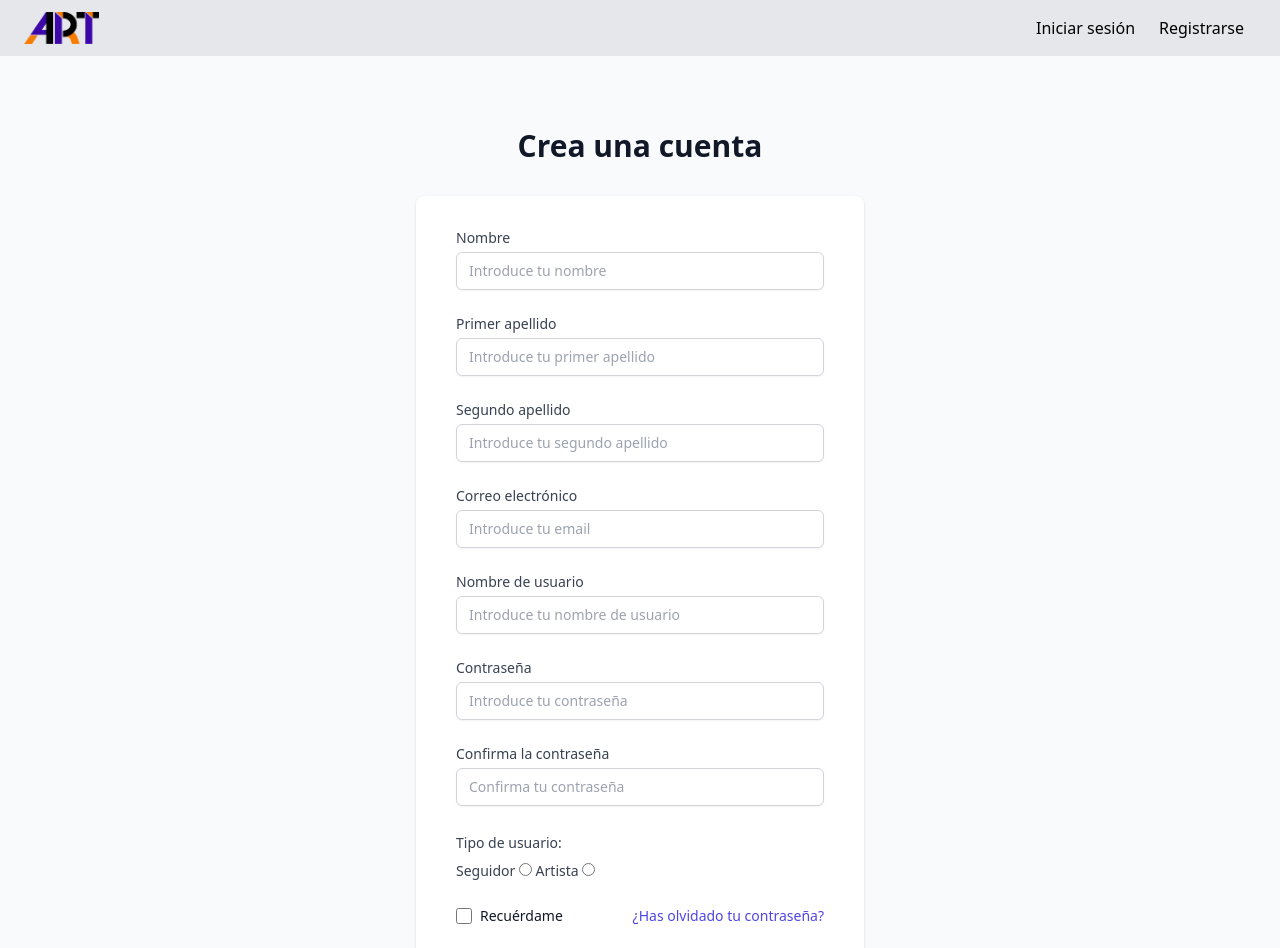
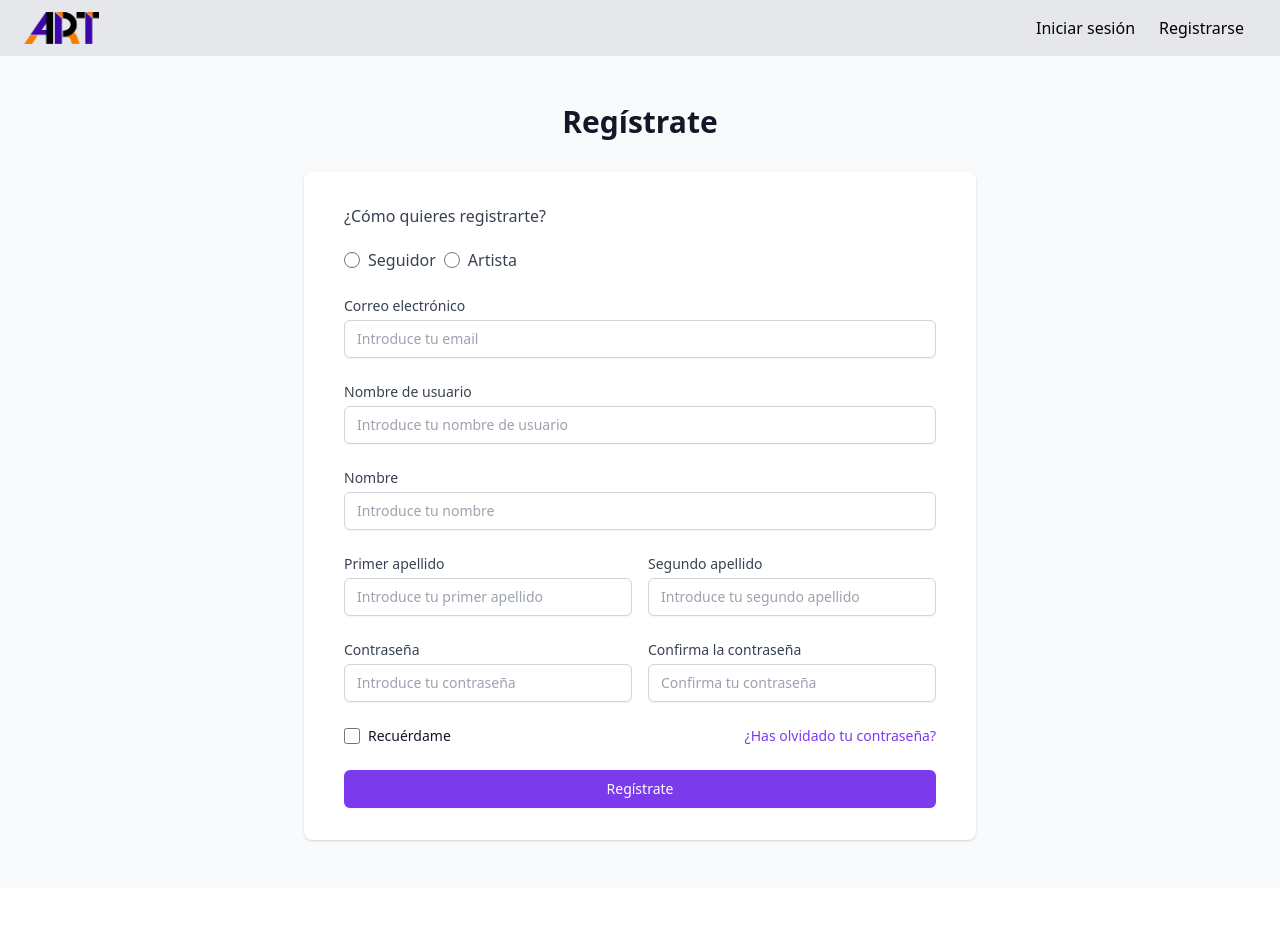
Before and after one commit to nuriadev/Artist4All, an Angular app in the folder artist4all_angular/: page /register in a window 1280 px wide. Shown: the top 948 px of the page. After the commit the page ends 888 px from the top, so only its background shows below. Built offline with nearby package versions, Linux system fonts and the light colour scheme.

Commit message:
better style for sign in & sign up

```diff
--- a/artist4all_angular/src/app/app.component.html
+++ b/artist4all_angular/src/app/app.component.html
@@ -8,10 +8,10 @@
 
     <ul class="flex items-center">
         <li>
-            <a routerLink="/login" class="p-3">Iniciar sesión</a>
+            <a routerLink="/login" class="p-3 hover:text-purple-600">Iniciar sesión</a>
         </li>
         <li>
-            <a routerLink="/register" class="p-3">Registrarse</a>
+            <a routerLink="/register" class="p-3 hover:text-purple-600">Registrarse</a>
         </li>
     </ul>
   </nav>
--- a/artist4all_angular/src/app/login/login.component.html
+++ b/artist4all_angular/src/app/login/login.component.html
@@ -1,8 +1,8 @@
-<div class="min-h-screen bg-gray-50 flex flex-col justify-center py-12 sm:px-6 lg:px-8">
+<div class="min-h-screen bg-gray-50 flex flex-col py-12 sm:px-6 lg:px-8">
     <div class="sm:mx-auto sm:w-full sm:max-w-md">
-      <!--<img class="mx-auto h-12 w-auto" src="https://tailwindui.com/img/logos/workflow-mark-indigo-600.svg" alt="Workflow">-->
-      <h2 class="mt-6 text-center text-3xl font-extrabold text-gray-900">
-        Entra a tu cuenta
+      <!--<img class="mx-auto h-12 w-auto" src="https://tailwindui.com/img/logos/workflow-mark-purple-600.svg" alt="Workflow">-->
+      <h2 class="text-center text-3xl font-extrabold text-gray-900">
+        Inicia sesión
       </h2>
     </div>
 
@@ -14,7 +14,7 @@
               Correo electrónico
             </label>
             <div class="mt-1">
-              <input #inputEmail="ngModel" [(ngModel)]="email" placeholder="Introduce tu email" id="email" name="email" type="email" autocomplete="email" required class="appearance-none block w-full px-3 py-2 border border-gray-300 rounded-md shadow-sm placeholder-gray-400 focus:outline-none focus:ring-indigo-500 focus:border-indigo-500 sm:text-sm">
+              <input #inputEmail="ngModel" [(ngModel)]="email" placeholder="Introduce tu email" id="email" name="email" type="email" autocomplete="email" required class="appearance-none block w-full px-3 py-2 border border-gray-300 rounded-md shadow-sm placeholder-gray-400 focus:outline-none focus:ring-purple-500 focus:border-purple-500 sm:text-sm">
             </div>
           </div>
 
@@ -23,27 +23,27 @@
               Contraseña
             </label>
             <div class="mt-1">
-              <input #inputPassword="ngModel" [(ngModel)]="password" placeholder="Introduce tu contraseña" id="password" name="password" type="password" autocomplete="current-password" required class="appearance-none block w-full px-3 py-2 border border-gray-300 rounded-md shadow-sm placeholder-gray-400 focus:outline-none focus:ring-indigo-500 focus:border-indigo-500 sm:text-sm">
+              <input #inputPassword="ngModel" [(ngModel)]="password" placeholder="Introduce tu contraseña" id="password" name="password" type="password" autocomplete="current-password" required class="appearance-none block w-full px-3 py-2 border border-gray-300 rounded-md shadow-sm placeholder-gray-400 focus:outline-none focus:ring-purple-500 focus:border-purple-500 sm:text-sm">
             </div>
           </div>
 
           <div class="flex items-center justify-between">
             <div class="flex items-center">
-              <input id="remember_me" name="remember_me" type="checkbox" class="h-4 w-4 text-indigo-600 focus:ring-indigo-500 border-gray-300 rounded">
+              <input id="remember_me" name="remember_me" type="checkbox" class="h-4 w-4 text-purple-600 focus:ring-purple-500 border-gray-300 rounded">
               <label for="remember_me" class="ml-2 block text-sm text-gray-900">
                 Recuérdame
               </label>
             </div>
 
             <div class="text-sm">
-              <a href="#" class="font-medium text-indigo-600 hover:text-indigo-500">
+              <a href="#" class="font-medium text-purple-600 hover:text-purple-500">
                 ¿Has olvidado tu contraseña?
               </a>
             </div>
           </div>
 
           <div>
-            <button type="submit" class="w-full flex justify-center py-2 px-4 border border-transparent rounded-md shadow-sm text-sm font-medium text-white bg-indigo-600 hover:bg-indigo-700 focus:outline-none focus:ring-2 focus:ring-offset-2 focus:ring-indigo-500">
+            <button type="submit" class="w-full flex justify-center py-2 px-4 border border-transparent rounded-md shadow-sm text-sm font-medium text-white bg-purple-600 hover:bg-purple-700 focus:outline-none focus:ring-2 focus:ring-offset-2 focus:ring-purple-500">
               Entra
             </button>
           </div>
--- a/artist4all_angular/src/app/register/register.component.html
+++ b/artist4all_angular/src/app/register/register.component.html
@@ -1,28 +1,74 @@
-<div class="min-h-screen bg-gray-50 flex flex-col justify-center py-12 sm:px-6 lg:px-8">
+<div class="min-h-screen bg-gray-50 flex flex-col py-12 sm:px-6 lg:px-8">
   <div class="sm:mx-auto sm:w-full sm:max-w-md">
     <!--<img class="mx-auto h-14 w-auto" src="../assets/img/logo.png" alt="Workflow">-->
-      <h2 class="mt-6 text-center text-3xl font-extrabold text-gray-900">
-        Crea una cuenta
+    <h2 class="text-center text-3xl font-extrabold text-gray-900">
+      Regístrate
     </h2>
   </div>
 
-    <div class="mt-8 sm:mx-auto sm:w-full sm:max-w-md">
+  <div class="mt-8 sm:mx-auto sm:w-full sm:max-w-2xl">
     <div class="bg-white py-8 px-4 shadow sm:rounded-lg sm:px-10">
-        <form #formRegister="ngForm" class="space-y-6"  method="POST" (ngSubmit)="register(); formRegister.reset()">
+      <form #formRegister="ngForm" class="space-y-6" method="POST" (ngSubmit)="register(); formRegister.reset()">
+        <div class="text-center md:text-left">
+          <label for="typeUser" class="text-base font-medium text-gray-700">
+            ¿Cómo quieres registrarte?
+          </label>
+          <div class="mt-1">
+            <div class="flex items-center justify-center md:justify-start mt-5 mb-2">
+              <input #inputTypeUser="ngModel" [(ngModel)]="type_user"
+                class="focus:ring-purple-500 h-4 w-4  text-purple-600 border-gray-300" id="type_follower"
+                name="type_user" type="radio" value="0" autocomplete="family-name" required>
+              <label for="typeFollower" class="ml-2 mr-2 text-base font-medium text-gray-700">
+                Seguidor
+              </label>
+              <input #inputTypeUser="ngModel" [(ngModel)]="type_user" id="type_artist"
+                class="focus:ring-purple-500 h-4 w-4 text-purple-600 border-gray-300" name="type_user" type="radio"
+                value="1" autocomplete="family-name" required>
+              <label for="typeArtist" class="ml-2 text-base font-medium text-gray-700">
+                Artista
+              </label>
+            </div>
+          </div>
+        </div>
+        <div>
+          <label for="email" class="block text-sm font-medium text-gray-700">
+            Correo electrónico
+          </label>
+          <div class="mt-1">
+            <input #inputEmail="ngModel" [(ngModel)]="email" placeholder="Introduce tu email" id="email" name="email"
+              type="email" autocomplete="email" required
+              class="appearance-none block w-full px-3 py-2 border border-gray-300 rounded-md shadow-sm placeholder-gray-400 focus:outline-none focus:ring-purple-500 focus:border-purple-500 sm:text-sm">
+          </div>
+        </div>
+        <div>
+          <label for="username" class="block text-sm font-medium text-gray-700">
+            Nombre de usuario
+          </label>
+          <div class="mt-1">
+            <input #inputUsername="ngModel" [(ngModel)]="username" placeholder="Introduce tu nombre de usuario"
+              id="username" name="username" type="text" autocomplete="family-name" required
+              class="appearance-none block w-full px-3 py-2 border border-gray-300 rounded-md shadow-sm placeholder-gray-400 focus:outline-none focus:ring-purple-500 focus:border-purple-500 sm:text-sm">
+          </div>
+        </div>
         <div>
           <label for="name" class="block text-sm font-medium text-gray-700">
             Nombre
           </label>
           <div class="mt-1">
-              <input #inputName="ngModel" [(ngModel)]="name" placeholder="Introduce tu nombre" id="name" name="name" type="text" autocomplete="name" required class="appearance-none block w-full px-3 py-2 border border-gray-300 rounded-md shadow-sm placeholder-gray-400 focus:outline-none focus:ring-indigo-500 focus:border-indigo-500 sm:text-sm">
+            <input #inputName="ngModel" [(ngModel)]="name" placeholder="Introduce tu nombre" id="name" name="name"
+              type="text" autocomplete="name" required
+              class="appearance-none block w-full px-3 py-2 border border-gray-300 rounded-md shadow-sm placeholder-gray-400 focus:outline-none focus:ring-purple-500 focus:border-purple-500 sm:text-sm">
           </div>
         </div>
-          <div>
+        <div class="grid grid-cols-1 md:grid-cols-2 gap-4">
+          <div class="sm:col-span-1">
             <label for="surname1" class="block text-sm font-medium text-gray-700">
               Primer apellido
             </label>
             <div class="mt-1">
-              <input #inputSurname1="ngModel" [(ngModel)]="surname1" placeholder="Introduce tu primer apellido" id="surname1" name="surname1" type="text" autocomplete="family-name" required class="appearance-none block w-full px-3 py-2 border border-gray-300 rounded-md shadow-sm placeholder-gray-400 focus:outline-none focus:ring-indigo-500 focus:border-indigo-500 sm:text-sm">
+              <input #inputSurname1="ngModel" [(ngModel)]="surname1" placeholder="Introduce tu primer apellido"
+                id="surname1" name="surname1" type="text" autocomplete="family-name" required
+                class="appearance-none block w-full px-3 py-2 border border-gray-300 rounded-md shadow-sm placeholder-gray-400 focus:outline-none focus:ring-purple-500 focus:border-purple-500 sm:text-sm">
             </div>
           </div>
           <div>
@@ -30,31 +76,23 @@
               Segundo apellido
             </label>
             <div class="mt-1">
-              <input #inputSurname22="ngModel" [(ngModel)]="surname2" placeholder="Introduce tu segundo apellido" id="surname2" name="surname2" type="text" autocomplete="family-name" required class="appearance-none block w-full px-3 py-2 border border-gray-300 rounded-md shadow-sm placeholder-gray-400 focus:outline-none focus:ring-indigo-500 focus:border-indigo-500 sm:text-sm">
+              <input #inputSurname22="ngModel" [(ngModel)]="surname2" placeholder="Introduce tu segundo apellido"
+                id="surname2" name="surname2" type="text" autocomplete="family-name" required
+                class="appearance-none block w-full px-3 py-2 border border-gray-300 rounded-md shadow-sm placeholder-gray-400 focus:outline-none focus:ring-purple-500 focus:border-purple-500 sm:text-sm">
             </div>
           </div>
-          <div>
-            <label for="email" class="block text-sm font-medium text-gray-700">
-              Correo electrónico
-            </label>
-            <div class="mt-1">
-              <input #inputEmail="ngModel" [(ngModel)]="email" placeholder="Introduce tu email" id="email" name="email" type="email" autocomplete="family-name" required class="appearance-none block w-full px-3 py-2 border border-gray-300 rounded-md shadow-sm placeholder-gray-400 focus:outline-none focus:ring-indigo-500 focus:border-indigo-500 sm:text-sm">
         </div>
-          </div>
-          <div>
-            <label for="username" class="block text-sm font-medium text-gray-700">
-              Nombre de usuario
-            </label>
-            <div class="mt-1">
-              <input #inputUsername="ngModel" [(ngModel)]="username" placeholder="Introduce tu nombre de usuario" id="username" name="username" type="text" autocomplete="family-name" required class="appearance-none block w-full px-3 py-2 border border-gray-300 rounded-md shadow-sm placeholder-gray-400 focus:outline-none focus:ring-indigo-500 focus:border-indigo-500 sm:text-sm">
-            </div>
-          </div>
+        <div class="grid grid-cols-1 md:grid-cols-2 gap-4">
+          <div class="sm:col-span-1">
             <div>
               <label for="password" class="block text-sm font-medium text-gray-700">
                 Contraseña
               </label>
               <div class="mt-1">
-              <input #inputPassword="ngModel" [(ngModel)]="password" placeholder="Introduce tu contraseña" id="password" name="password" type="password" autocomplete="current-password" required class="appearance-none block w-full px-3 py-2 border border-gray-300 rounded-md shadow-sm placeholder-gray-400 focus:outline-none focus:ring-indigo-500 focus:border-indigo-500 sm:text-sm">
+                <input #inputPassword="ngModel" [(ngModel)]="password" placeholder="Introduce tu contraseña"
+                  id="password" name="password" type="password" autocomplete="current-password" required
+                  class="appearance-none block w-full px-3 py-2 border border-gray-300 rounded-md shadow-sm placeholder-gray-400 focus:outline-none focus:ring-purple-500 focus:border-purple-500 sm:text-sm">
+              </div>
             </div>
           </div>
           <div>
@@ -62,41 +100,30 @@
               Confirma la contraseña
             </label>
             <div class="mt-1">
-              <input #inputPasswordConfirm="ngModel" [(ngModel)]="passwordConfirm" placeholder="Confirma tu contraseña" id="passwordConfirm" name="passwordConfirm" type="password" autocomplete="current-password" required class="appearance-none block w-full px-3 py-2 border border-gray-300 rounded-md shadow-sm placeholder-gray-400 focus:outline-none focus:ring-indigo-500 focus:border-indigo-500 sm:text-sm">
+              <input #inputPasswordConfirm="ngModel" [(ngModel)]="passwordConfirm" placeholder="Confirma tu contraseña"
+                id="passwordConfirm" name="passwordConfirm" type="password" autocomplete="current-password" required
+                class="appearance-none block w-full px-3 py-2 border border-gray-300 rounded-md shadow-sm placeholder-gray-400 focus:outline-none focus:ring-purple-500 focus:border-purple-500 sm:text-sm">
             </div>
           </div>
-          <div>
-            <label for="typeUser" class="text-sm font-medium text-gray-700">
-                Tipo de usuario:
-            </label>
-            <div class="mt-1">
-              <label for="typeFollower" class="text-sm font-medium text-gray-700">
-                Seguidor
-              </label>
-              <input #inputTypeUser="ngModel" [(ngModel)]="type_user" id="type_follower" name="type_user" type="radio" value="0" autocomplete="family-name" required>
-              <label for="typeArtist" class="text-sm font-medium text-gray-700">
-                Artista
-              </label>
-              <input #inputTypeUser="ngModel" [(ngModel)]="type_user" id="type_artist" name="type_user" type="radio" value="1" autocomplete="family-name" required>
         </div>
-          </div>
-
         <div class="flex items-center justify-between">
           <div class="flex items-center">
-              <input id="remember_me" name="remember_me" type="checkbox" class="h-4 w-4 text-indigo-600 focus:ring-indigo-500 border-gray-300 rounded">
+            <input id="remember_me" name="remember_me" type="checkbox"
+              class="h-4 w-4 text-purple-600 focus:ring-purple-500 border-gray-300 rounded">
             <label for="remember_me" class="ml-2 block text-sm text-gray-900">
               Recuérdame
             </label>
           </div>
           <div class="text-sm">
-              <a href="#" class="font-medium text-indigo-600 hover:text-indigo-500">
+            <a href="#" class="font-medium text-purple-600 hover:text-purple-500">
               ¿Has olvidado tu contraseña?
             </a>
           </div>
         </div>
 
         <div>
-            <button type="submit" class="w-full flex justify-center py-2 px-4 border border-transparent rounded-md shadow-sm text-sm font-medium text-white bg-indigo-600 hover:bg-indigo-700 focus:outline-none focus:ring-2 focus:ring-offset-2 focus:ring-indigo-500">
+          <button type="submit"
+            class="w-full flex justify-center py-2 px-4 border border-transparent rounded-md shadow-sm text-sm font-medium text-white bg-purple-600 hover:bg-purple-700 focus:outline-none focus:ring-2 focus:ring-offset-2 focus:ring-purple-500">
             Regístrate
           </button>
         </div>
```
Lines whose indentation alone changed are shown as unchanged.
